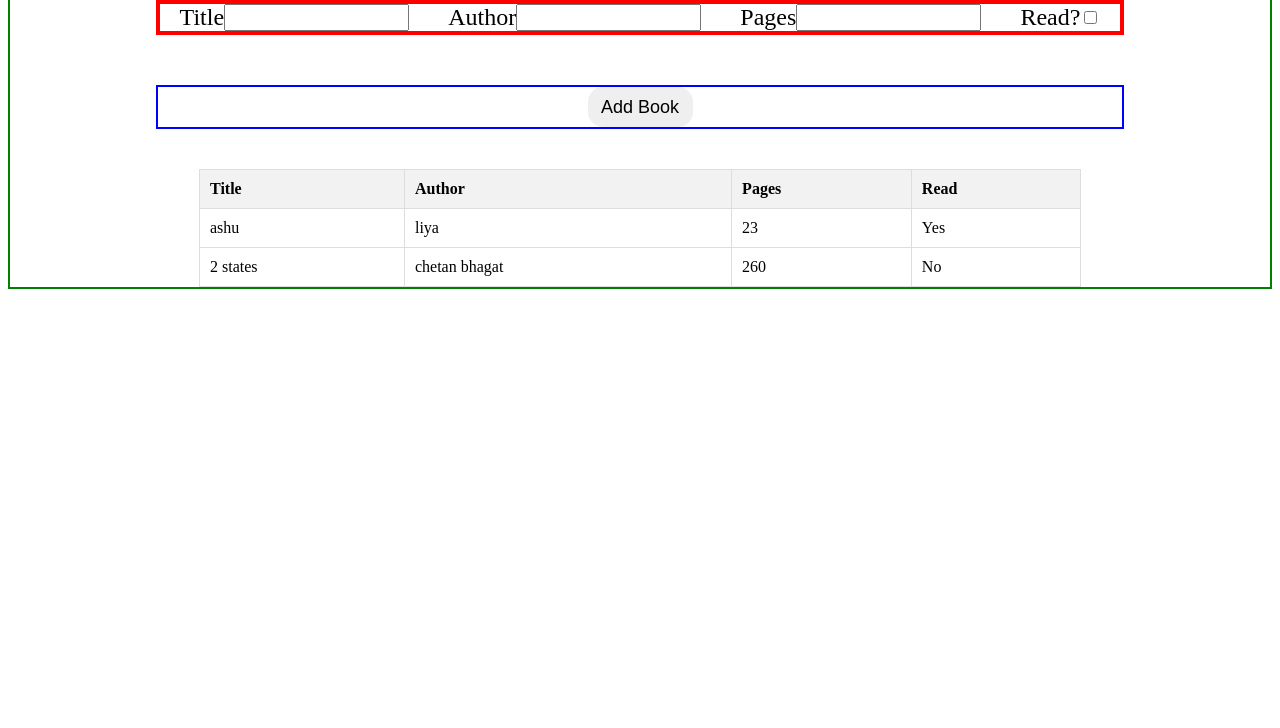
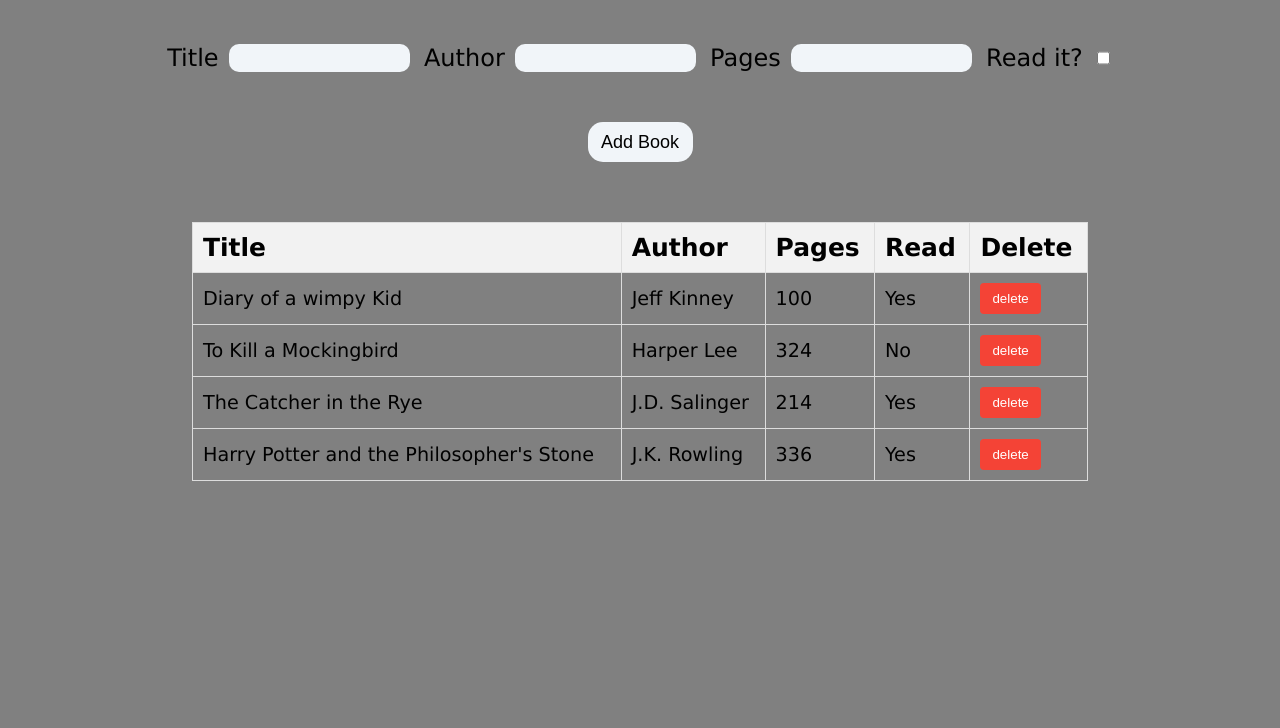
Before and after one commit to Hotpause/odin-library, a plain HTML site: page index.html in a window 1280 px wide. Shown: the part 72-800 px from the top of the page. Drawn offline with Linux system fonts and the light colour scheme.

Commit message:
Add all features

```diff
--- a/index.html
+++ b/index.html
@@ -13,18 +13,18 @@
         <div class="section2">
           <div class="title">
             <label for="title">Title</label>
-            <input type="text" id="title" name="title" />
+            <input type="text" id="title" name="title" required/>
           </div>
           <div class="author">
             <label for="author">Author</label>
-            <input type="text" id="author" name="author" />
+            <input type="text" id="author" name="author" required/>
           </div>
           <div class="pages">
             <label for="pages">Pages</label>
-            <input type="number" id="pages" name="pages" />
+            <input type="number" id="pages" name="pages" required/>
           </div>
           <div class="read">
-            <label for="read">Read?</label>
+            <label for="read">Read it?</label>
             <input type="checkbox" id="read" name="read" />
           </div>
         </div>
@@ -43,7 +43,7 @@
             <td>aa</td>
             <td>ss</td>
             <td>12</td>
-            <td>yes?</td>
+            <td>yes</td>
         </tr>
 
 
--- a/script.js
+++ b/script.js
@@ -19,16 +19,23 @@ function Book(title, author, pages, read) {
 }
 
 function addBookToLibrary(title, author, pages, read) {
-  let book22 = new Book(title, author, pages, read);
-  myLibrary.push(book22);
+  let book = new Book(title, author, pages, read);
+  myLibrary.push(book);
   displaybook();
 }
 
 const book1 = new Book("Diary of a wimpy Kid", "Count Olaf", 100, "read");
 console.log(book1.info());
 
-addBookToLibrary("ashu", "liya", 23, true);
-addBookToLibrary("2 states", "chetan bhagat", 260, false);
+addBookToLibrary("Diary of a wimpy Kid", "Jeff Kinney", 100, true);
+addBookToLibrary("To Kill a Mockingbird", "Harper Lee", 324, false);
+addBookToLibrary("The Catcher in the Rye", "J.D. Salinger", 214, true);
+addBookToLibrary(
+  "Harry Potter and the Philosopher's Stone",
+  "J.K. Rowling",
+  336,
+  true
+);
 
 console.log(myLibrary);
 
@@ -36,7 +43,7 @@ function displaybook() {
   const booklist = document.querySelector(".section4");
   booklist.innerHTML = "";
   const headerRow = document.createElement("tr");
-  const headers = ["Title", "Author", "Pages", "Read"];
+  const headers = ["Title", "Author", "Pages", "Read", "Delete"];
   headers.forEach((headerText) => {
     const th = document.createElement("th");
     th.textContent = headerText;
@@ -44,10 +51,8 @@ function displaybook() {
   });
   booklist.appendChild(headerRow);
 
-  for (let book in myLibrary) {
+  myLibrary.forEach((thisbook, index) => {
     const bookrow = document.createElement("tr");
-
-    let thisbook = myLibrary[book];
 
     const title = document.createElement("td");
     title.innerHTML = thisbook.title;
@@ -62,15 +67,38 @@ function displaybook() {
     bookrow.appendChild(pages);
 
     const read = document.createElement("td");
-    if (thisbook.read == true) {
+    if (thisbook.read === true) {
       read.innerHTML = "Yes";
     } else {
       read.innerHTML = "No";
     }
+    read.addEventListener("click", () => {
+      if (read.innerHTML === "Yes") {
+        read.innerHTML = "No";
+      } else if (read.innerHTML === "No") {
+        read.innerHTML = "Yes";
+      }
+    });
     bookrow.appendChild(read);
 
+    const action = document.createElement("td");
+    const deletebutton = document.createElement("button");
+    deletebutton.innerHTML = "delete";
+    deletebutton.classList.add("delete-button");
+    deletebutton.addEventListener("click", () => {
+      deletebook(index);
+    });
+
+    action.appendChild(deletebutton);
+    bookrow.appendChild(action);
+
     booklist.appendChild(bookrow);
-  }
+  });
+}
+
+function deletebook(index) {
+  myLibrary.splice(index, 1);
+  displaybook();
 }
 
 let bookForm = document.querySelector(".bookform");
--- a/style.css
+++ b/style.css
@@ -2,24 +2,16 @@
   display: flex;
   flex-direction: column;
   align-items: center;
-  border: 2px solid green;
+
   height: max(1vh, auto);
-  justify-content: space-evenly;
-  gap: 40px;
-}
-
-.section1,
-.section2,
-.section3 {
-  border: 2px solid black;
+  justify-content: start;
+  gap: 60px;
 }
 
 .section2 {
   display: flex;
   width: 60rem;
   justify-content: space-around;
-
-  border: 4px solid red;
 }
 .bookform {
   display: flex;
@@ -32,7 +24,6 @@
 }
 
 .section3 {
-  border: 2px solid blue;
   display: flex;
   justify-content: center;
 }
@@ -55,7 +46,6 @@
 }
 .section4 tbody {
   height: 10rem; /* Set a fixed height for the tbody */
-  overflow-y: auto; /* Add vertical scrollbars if necessary */
 }
 .submit-button {
   height: 40px;
@@ -70,3 +60,61 @@
 .submit-button:hover {
   transform: scale(1.1);
 }
+
+.title,
+.author,
+.pages,
+.read {
+  display: flex;
+  gap: 10px;
+}
+
+.section1 {
+  font-size: xxx-large;
+  font-weight: bolder;
+}
+
+input {
+  border-radius: 10px;
+  background-color: #f1f5f9;
+  border: none;
+  outline: none;
+}
+.main_container {
+  background-color: grey;
+  min-height: 100vh;
+  margin: 0;
+}
+
+body,
+html {
+  height: 100%;
+  padding: 0;
+  margin: 0;
+}
+
+th {
+  font-size: 1.3em;
+}
+
+tr {
+  font-size: 1.2em;
+}
+
+body {
+  font-family: Verdana, Geneva, Tahoma, sans-serif;
+}
+
+.delete-button {
+  background-color: #f44336; /* Red */
+  color: white;
+  padding: 8px 12px;
+  border: none;
+  border-radius: 4px;
+  cursor: pointer;
+  transition: background-color 0.3s;
+}
+
+.delete-button:hover {
+  background-color: #d32f2f; /* Darker red on hover */
+}
```
